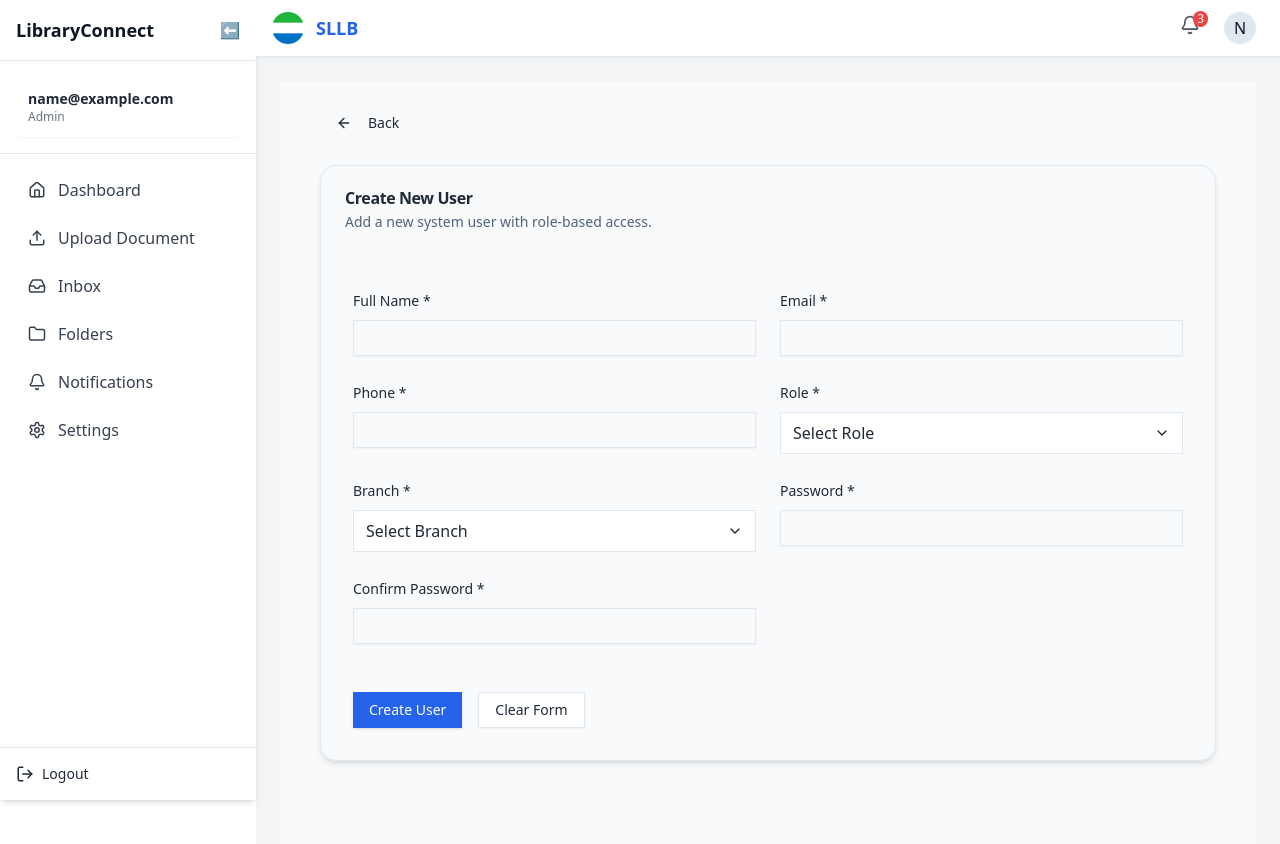
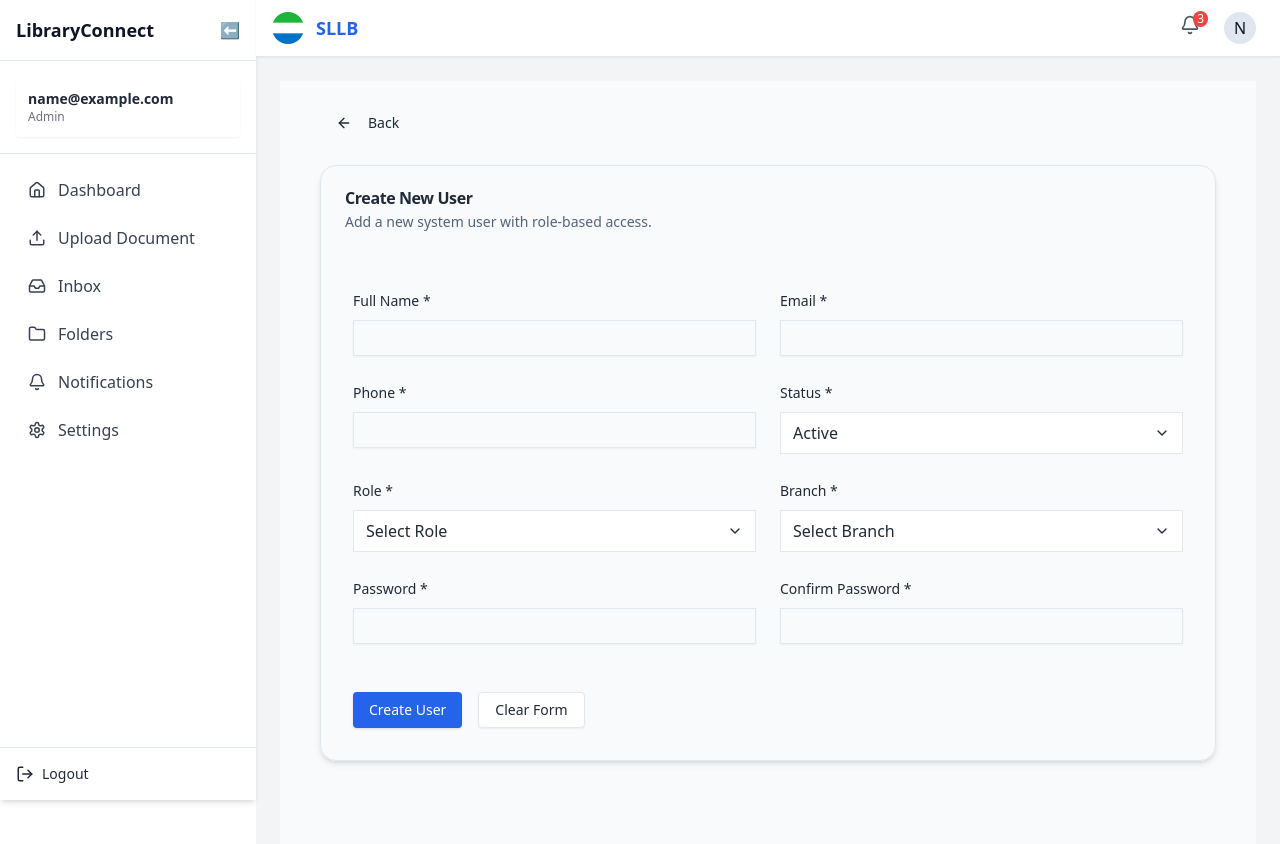
Before and after one commit to essentialandthe1/LibraryConnect-SLLB, a React (Vite) app in the folder libraryconnect-frontend/: page /create-user in a window 1280 px wide. Shown: the top 844 px of the page. Built offline with nearby package versions, Linux system fonts and the light colour scheme; sample sign-in values are in the browser's storage.

Commit message:
fix statu

```diff
--- a/libraryconnect-frontend/src/pages/CreateUser.jsx
+++ b/libraryconnect-frontend/src/pages/CreateUser.jsx
@@ -241,6 +241,57 @@ const CreateUser = () => {
                   )}
                 />
 
+                {/* STATUS */}
+                <Controller
+                  name="status"
+                  control={control}
+                  render={({ field }) => (
+                    <div className="space-y-2">
+                      <Label>Status *</Label>
+
+                      <Select.Root
+                        value={field.value}
+                        onValueChange={field.onChange}
+                      >
+                        <Select.Trigger className="w-full flex items-center justify-between px-3 py-2 rounded-lg border bg-white dark:bg-gray-700">
+                          <Select.Value placeholder="Select Status" />
+                          <ChevronDown size={16} />
+                        </Select.Trigger>
+
+                        <Select.Portal>
+                          <Select.Content
+                            position="popper"
+                            sideOffset={6}
+                            className="z-[999] w-[var(--radix-select-trigger-width)] bg-white dark:bg-gray-800 border rounded-lg shadow-xl"
+                          >
+                            <Select.Viewport className="p-1">
+                              <Select.Item
+                                value="active"
+                                className="px-3 py-2 rounded-md text-sm cursor-pointer data-[highlighted]:bg-blue-600 data-[highlighted]:text-white"
+                              >
+                                <Select.ItemText>Active</Select.ItemText>
+                              </Select.Item>
+
+                              <Select.Item
+                                value="inactive"
+                                className="px-3 py-2 rounded-md text-sm cursor-pointer data-[highlighted]:bg-blue-600 data-[highlighted]:text-white"
+                              >
+                                <Select.ItemText>Inactive</Select.ItemText>
+                              </Select.Item>
+                            </Select.Viewport>
+                          </Select.Content>
+                        </Select.Portal>
+                      </Select.Root>
+
+                      {errors.status && (
+                        <p className="text-sm text-red-500">
+                          {errors.status.message}
+                        </p>
+                      )}
+                    </div>
+                  )}
+                />
+
                 {/* ROLE */}
                 <Controller
                   name="role"
@@ -396,7 +447,7 @@ const CreateUser = () => {
                 <Button
                   type="submit"
                   disabled={isPending}
-                  className="w-full md:w-auto bg-blue-600 hover:bg-blue-700 text-white"
+                  className="w-full md:w-auto bg-blue-600 hover:bg-blue-700 text-white rounded"
                 >
                   {isPending ? 'Creating...' : 'Create User'}
                 </Button>
@@ -405,7 +456,7 @@ const CreateUser = () => {
                   type="button"
                   variant="outline"
                   onClick={() => reset()}
-                  className="w-full md:w-auto"
+                  className="w-full md:w-auto rounded"
                 >
                   Clear Form
                 </Button>
--- a/libraryconnect-frontend/src/pages/ManageUsers.jsx
+++ b/libraryconnect-frontend/src/pages/ManageUsers.jsx
@@ -119,13 +119,13 @@ const ManageUsers = () => {
                 placeholder="Search users..."
                 value={search}
                 onChange={(e) => setSearch(e.target.value)}
-                className="w-full pl-9 pr-3 py-2 rounded-lg border border-gray-300 focus:ring-2 focus:ring-blue-500 focus:outline-none dark:bg-gray-700 dark:border-gray-600 dark:text-white"
+                className="w-full pl-9 pr-3 py-2 border border-gray-300 focus:ring-2 focus:ring-blue-500 focus:outline-none dark:bg-gray-700 dark:border-gray-600 dark:text-white rounded"
               />
             </div>
 
             <button
               onClick={() => navigate('/create-user')}
-              className="flex items-center justify-center gap-2 bg-blue-600 text-white px-4 py-2 rounded-lg hover:bg-blue-700 transition"
+              className="flex items-center justify-center gap-2 bg-blue-600 text-white px-4 py-2 hover:bg-blue-700 transition rounded"
             >
               <Plus size={16} />
               Create User
```
